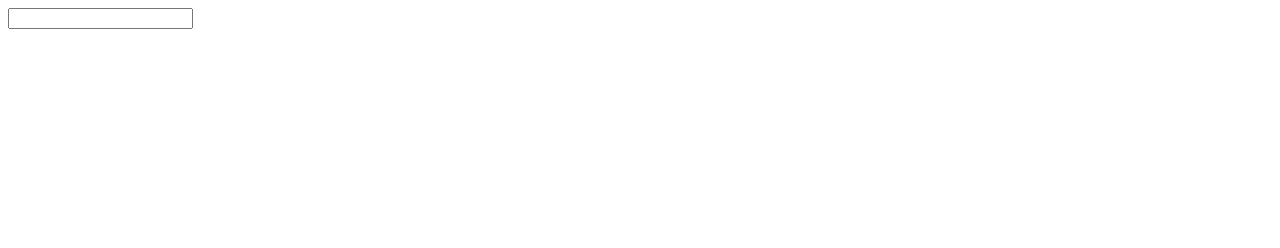
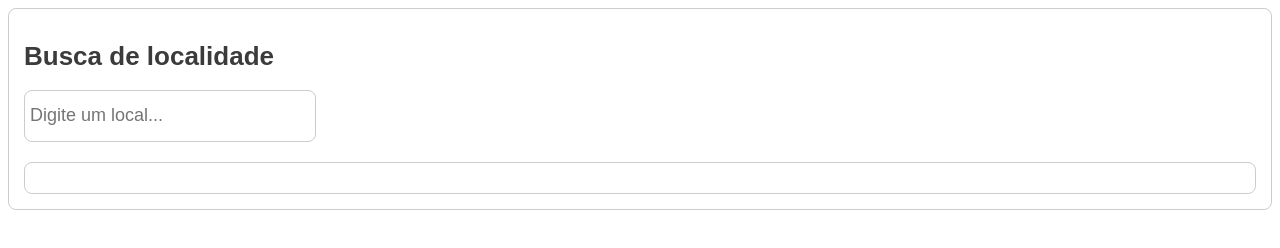
Before and after one commit to squadesferafidelidade/squadesferafidelidade.github.io, a plain HTML site: page index.html in a window 1280 px wide. Drawn offline with nearby package versions, Linux system fonts and the light colour scheme.

Commit message:
ajustes estilo

```diff
--- a/index.html
+++ b/index.html
@@ -5,6 +5,11 @@
 <meta charset="utf-8">
 
 <style>
+  body {
+    font-family: Arial;
+    font-size: 18px;
+    color: #3b3b3b;
+  }
   .general-loader {
     display: none;
   }
@@ -25,20 +30,50 @@
   .infoResult ul li:nth-child(3){
     width: 20%;
   }
+
+  .container-location {
+    border-radius: 8px;
+    border: 1px solid #ccc;
+    padding: 15px;
+  }
+
+  .container-location h1 {
+    font-size: 26px;
+  }
+
+  .container-location input{
+    border-radius: 8px;
+    border: 1px solid #ccc;
+    font-size: 18px;
+    margin-bottom: 20px;
+    padding: 5px;
+    height: 40px;
+    width: 280px;
+  }
+
+  .dropdown-locations {
+    border-radius: 8px;
+    border: 1px solid #ccc;
+    padding: 15px;
+  }
 </style>
 </head>
 <body>
 
   <div class="container-location">
-  <input class="input-location" type="text">
-  <div class="general-loader">Carregando...</div>
+    <h1>Busca de localidade</h1>
+    <input class="input-location" type="text" placeholder="Digite um local...">
+
+
+    <div class="dropdown-locations" id="sourceMark">
+      <div class="general-loader">Carregando...</div>
+      <div class="error-text"></div>
+      <div class="dropdown-locations-item"></div>
+    </div>
   </div>
 
-  <div class="dropdown-locations" id="sourceMark">
-    <div class="error-text"></div>
-    <div class="dropdown-locations-item"></div>
-  </div>
-  <div class="invisible-mask"></div>
+
+
 
 
 
@@ -72,10 +107,10 @@
 
   function getLocations(city){
     //https://bff-loyalty-esfera.k8s-cvc.com.br/esfera/road/locations
-      let urlBaseLocations = 'https://bff-loyalty-esfera.k8s-cvc.com.br/esfera/road/locations',
+      //let urlBaseLocations = 'https://bff-loyalty-esfera.k8s-cvc.com.br/esfera/road/locations',
           //url = `${urlBaseLocations}?q=${city}&owner=rodofacil&productType=ROD`;
-          url = `https://wohmd7hbwg.execute-api.sa-east-1.amazonaws.com/esf_prd/locations?productType=air&q=${city}`;
-      var settings = {
+      let url = `https://wohmd7hbwg.execute-api.sa-east-1.amazonaws.com/esf_prd/locations?productType=air&q=${city}`;
+      let settings = {
         "url": url,
         "method": 'GET',
         "timeout": 0,
@@ -98,9 +133,9 @@
 
             htmlResult += `<div class="infoResult">`;
             htmlResult += `<ul>`;
-            htmlResult += `<li>Cidade<br>${city}</li>`;
-            htmlResult += `<li>iata<br>${iata}</li>`;
-            htmlResult += `<li>Zone Id<br>${zondeId}</li>`;
+            htmlResult += `<li>CIDADE<br>${city}</li>`;
+            htmlResult += `<li>IATA<br>${iata}</li>`;
+            htmlResult += `<li>ZONE ID<br>${zondeId}</li>`;
             htmlResult += `</ul>`;
             htmlResult += `</div>`;
           }
```
